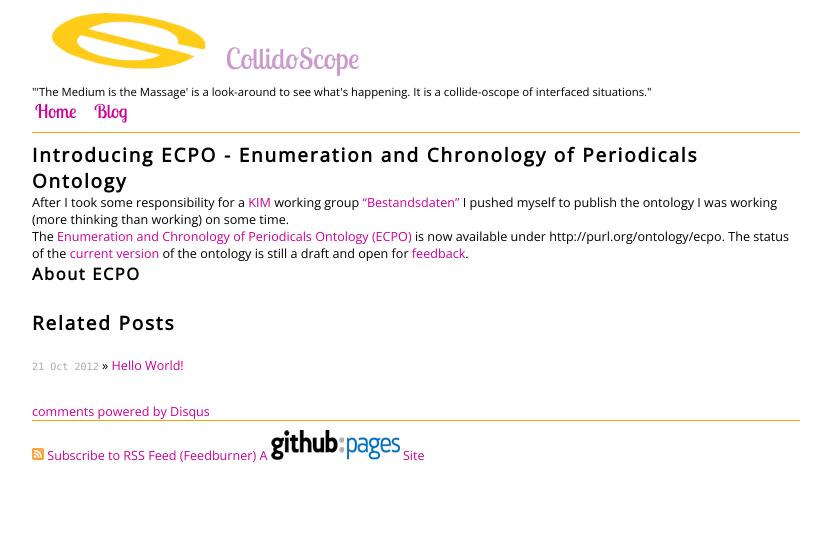
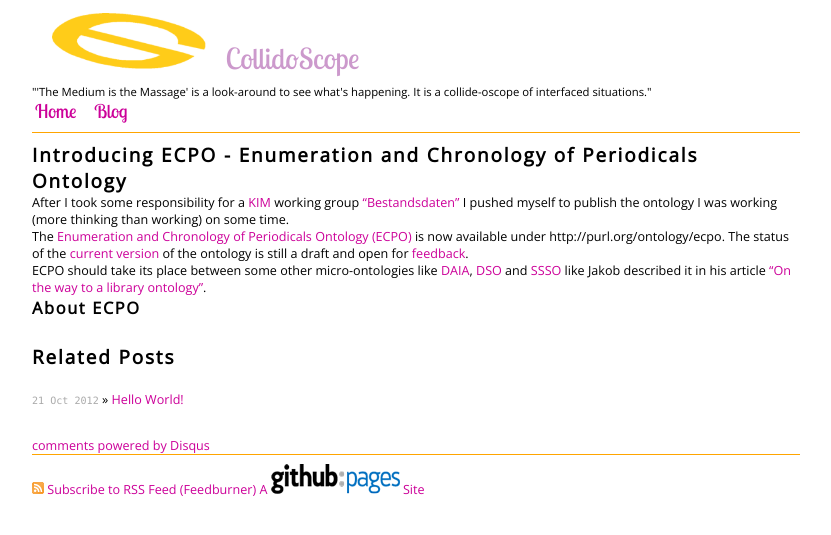
Before and after one commit to collidoscope/collidoscope.github.com, a Jekyll site: the page built from _posts/blog/2013-06-09-introducing-ecpo.md, in a window 1280 px wide, cut to the strip 0-560 px from the top of the page. Shown: the top 535 px of the strip, without its empty margins (224-1055 px from the left). Built offline with Jekyll 4.4.1, drawn with Linux system fonts in a browser that asks for light colours; some web fonts are replaced; Markdown is read by kramdown in place of the engine named in the settings; comment, search, counter and statistics services are not loaded.

Commit message:
Updated 2013-06-09-introducing-ecpo.md

```diff
--- a/_posts/blog/2013-06-09-introducing-ecpo.md
+++ b/_posts/blog/2013-06-09-introducing-ecpo.md
@@ -19,4 +19,6 @@ After I took some responsibility for a [KIM](http://www.kim-forum.org/ "Kompeten
 
 The [Enumeration and Chronology of Periodicals Ontology (ECPO)](http://purl.org/ontology/ecpo "ECPO") is now available under http://purl.org/ontology/ecpo. The status of the [current version](http://cklee.github.io/ecpo/ecpo-bdc6aaf.html) of the ontology is still a draft and open for [feedback](https://github.com/cklee/ecpo/issues).
 
+ECPO should take its place between some other micro-ontologies like [DAIA](http://gbv.github.io/daiaspec/), [DSO](http://gbv.github.io/dso/) and [SSSO](http://purl.org/ontology/ssso) like Jakob described it in his article ["On the way to a library ontology"](http://jakoblog.de/2013/04/11/on-the-way-to-a-library-ontology/ "Jakoblog").
+
 ### About ECPO
```
